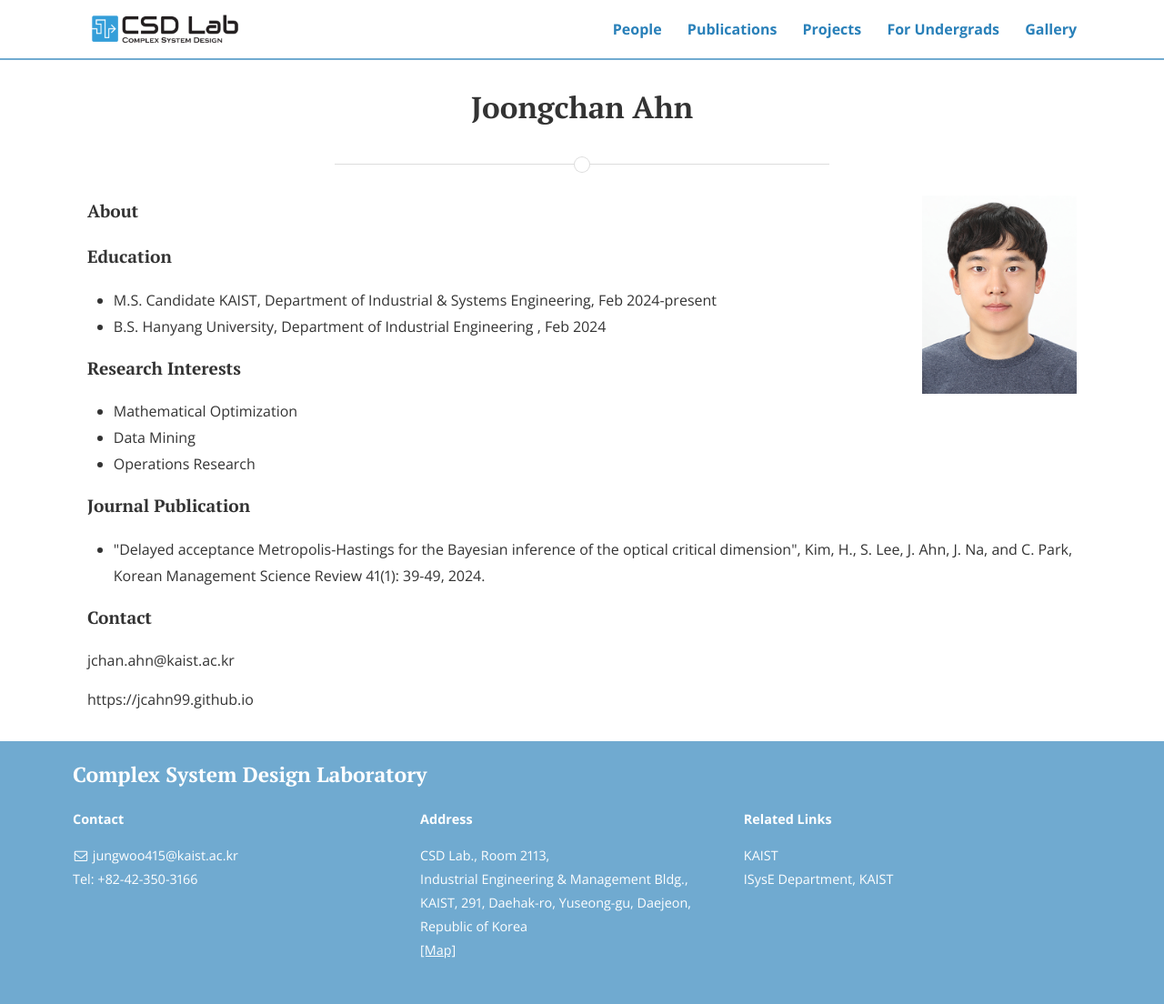
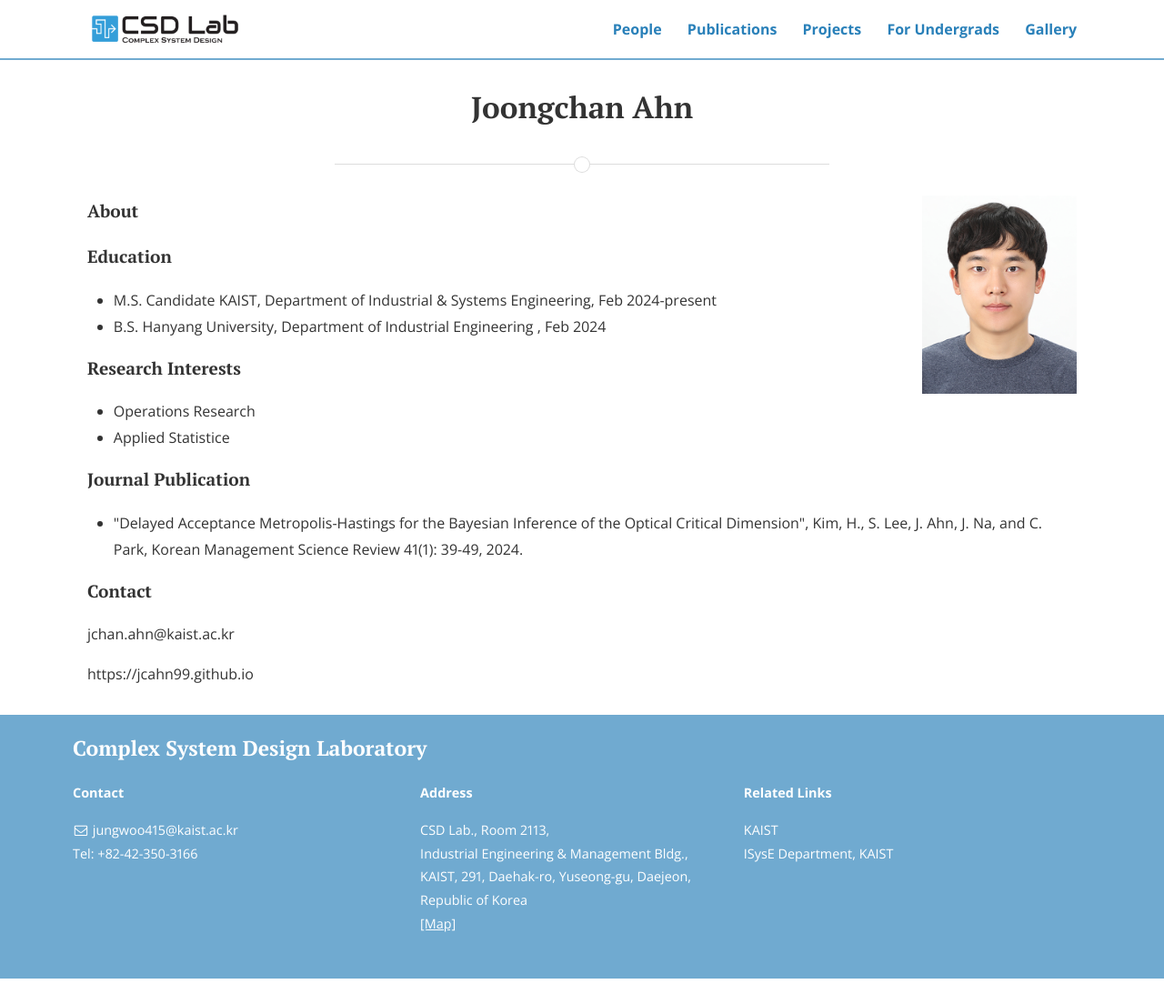
Before and after one commit to CSDlab-KAIST/csdlab-kaist.github.io, a Jekyll site: the page built from people/joongchan.html, in a window 1280 px wide. Shown: the whole page at 91% size. Built offline with Jekyll 4.4.1, drawn with Linux system fonts in a browser that asks for light colours; nearby versions of some CDN libraries; after the commit the page ends 1076 px from its top, so only the background shows below that.

Commit message:
Update joongchan.html

```diff
--- a/people/joongchan.html
+++ b/people/joongchan.html
@@ -22,14 +22,13 @@ title: Joongchan Ahn
 
 <h4>Research Interests</h4>
 <ul>
-  <li>Mathematical Optimization</li>
-  <li>Data Mining</li>
   <li>Operations Research</li>
+  <li>Applied Statistice</li>
 </ul>
 
 <h4>Journal Publication</h4>
 <ul>
-  <li>"Delayed acceptance Metropolis-Hastings for the Bayesian inference of the optical critical dimension", Kim, H., S. Lee, J. Ahn, J. Na, and C. Park, Korean Management Science Review 41(1): 39-49, 2024.</li>
+  <li>"Delayed Acceptance Metropolis-Hastings for the Bayesian Inference of the Optical Critical Dimension", Kim, H., S. Lee, J. Ahn, J. Na, and C. Park, Korean Management Science Review 41(1): 39-49, 2024.</li>
 </ul>
 
 
```
